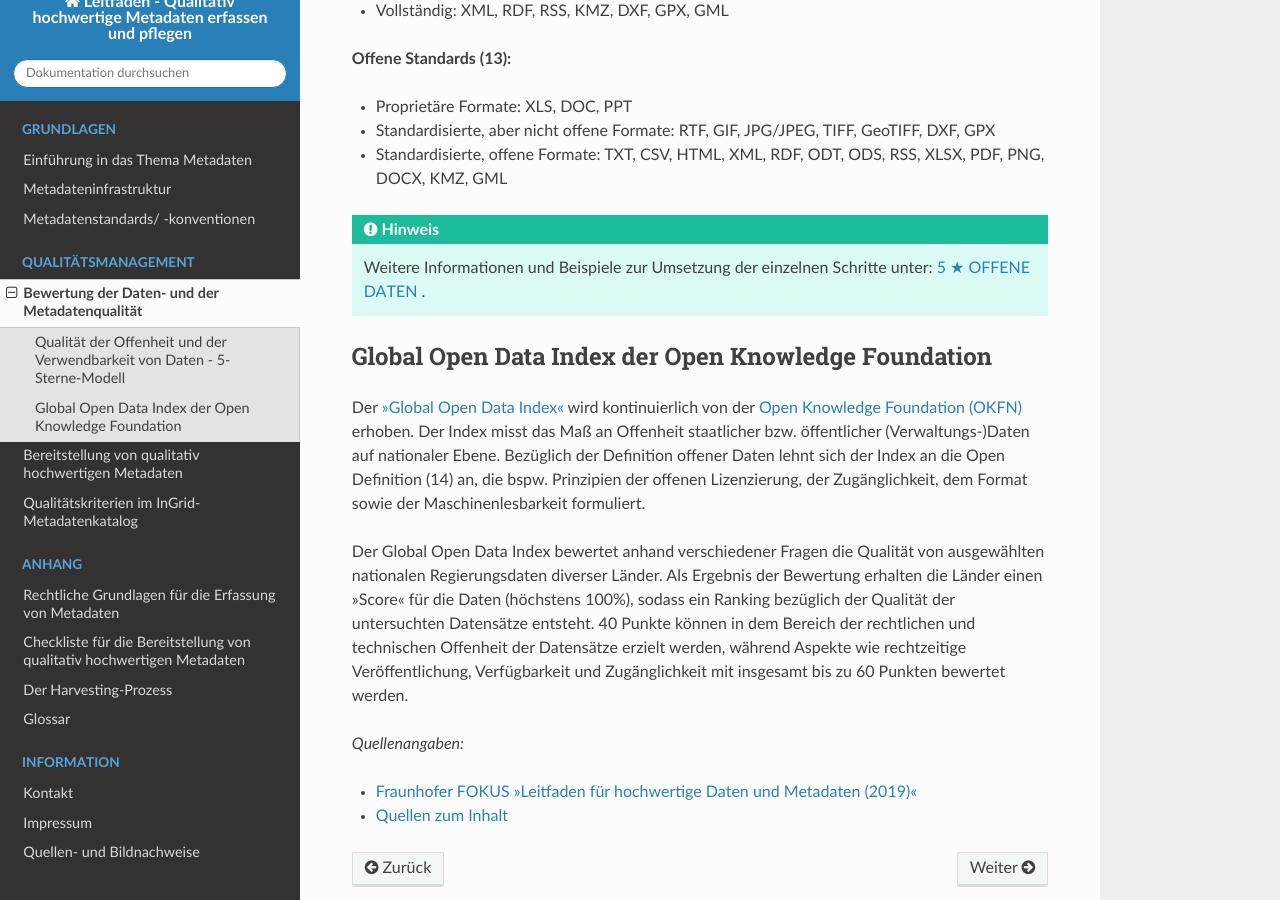
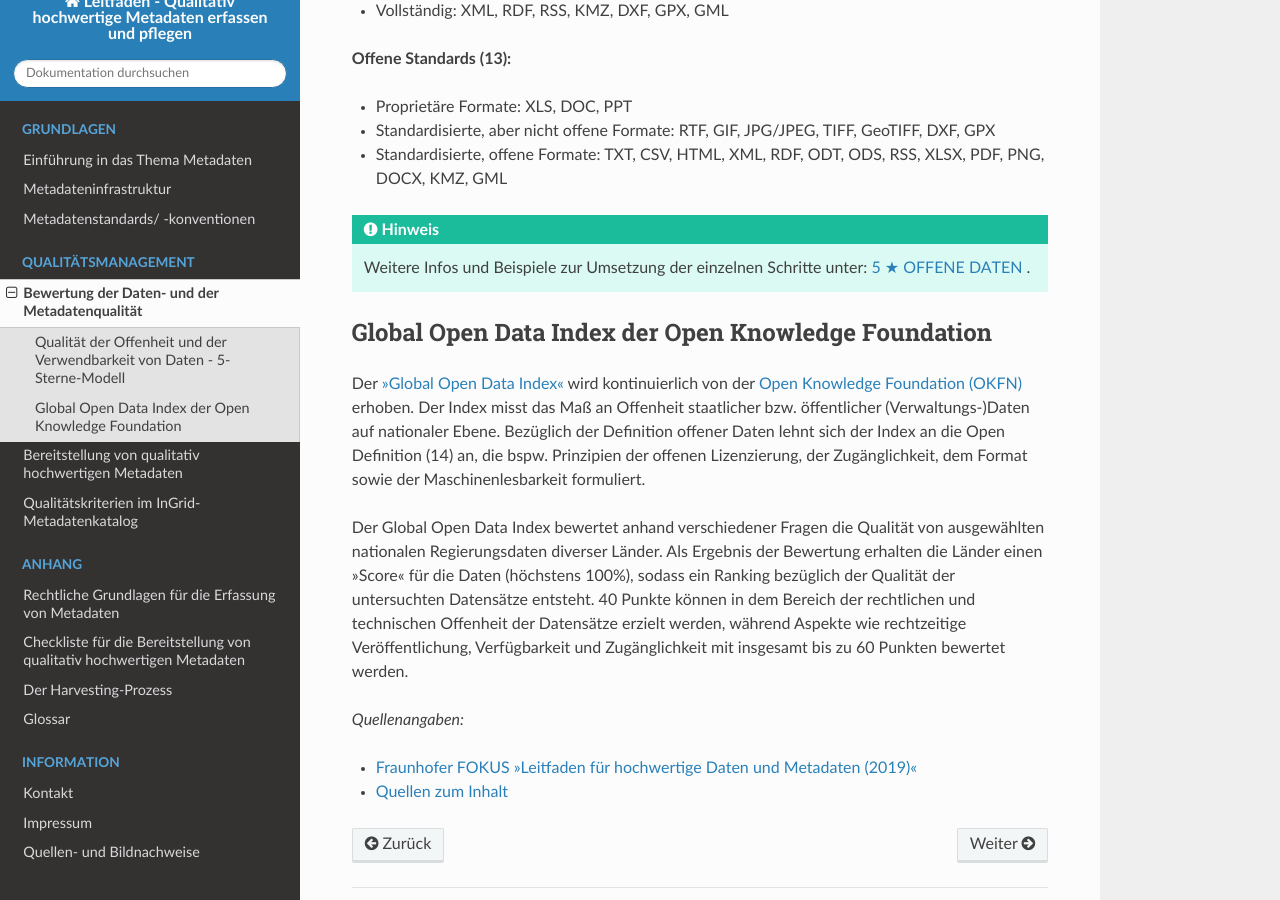
Before and after one commit to tomiwo/ingrid-mdk-st-high-quality-metadata, a Sphinx documentation site: the page built from docs/qualitaetsmanagement/bewertung.rst, in a window 1280 px wide and 900 px high, scrolled down 3255 px. Built offline with Sphinx 7.4.7 and the Read the Docs theme 3.1.0, drawn with Linux system fonts in a browser that asks for light colours.

Commit message:
Update bewertung.rst

```diff
--- a/docs/qualitaetsmanagement/bewertung.rst
+++ b/docs/qualitaetsmanagement/bewertung.rst
@@ -131,7 +131,7 @@
 - Standardisierte, offene Formate: TXT, CSV, HTML, XML, RDF, ODT, ODS, RSS, XLSX, PDF, PNG, DOCX, KMZ, GML
 
 
-.. hint:: Weitere Informationen und Beispiele zur Umsetzung der einzelnen Schritte unter: `5 ★ OFFENE DATEN <https://5stardata.info/de/>`_ .
+.. hint:: Weitere Infos und Beispiele zur Umsetzung der einzelnen Schritte unter: `5 ★ OFFENE DATEN <https://5stardata.info/de/>`_ .
 
 
 
```
